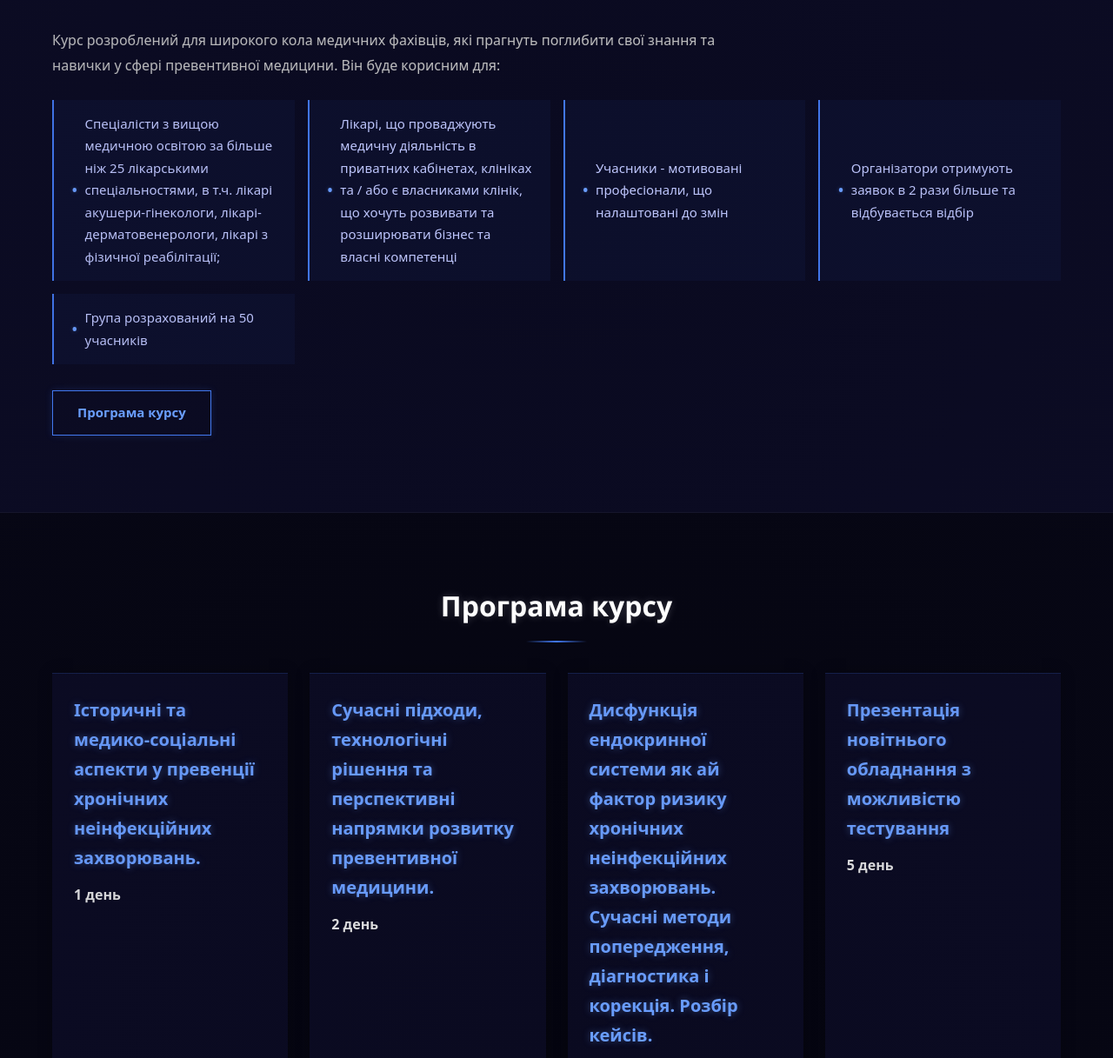
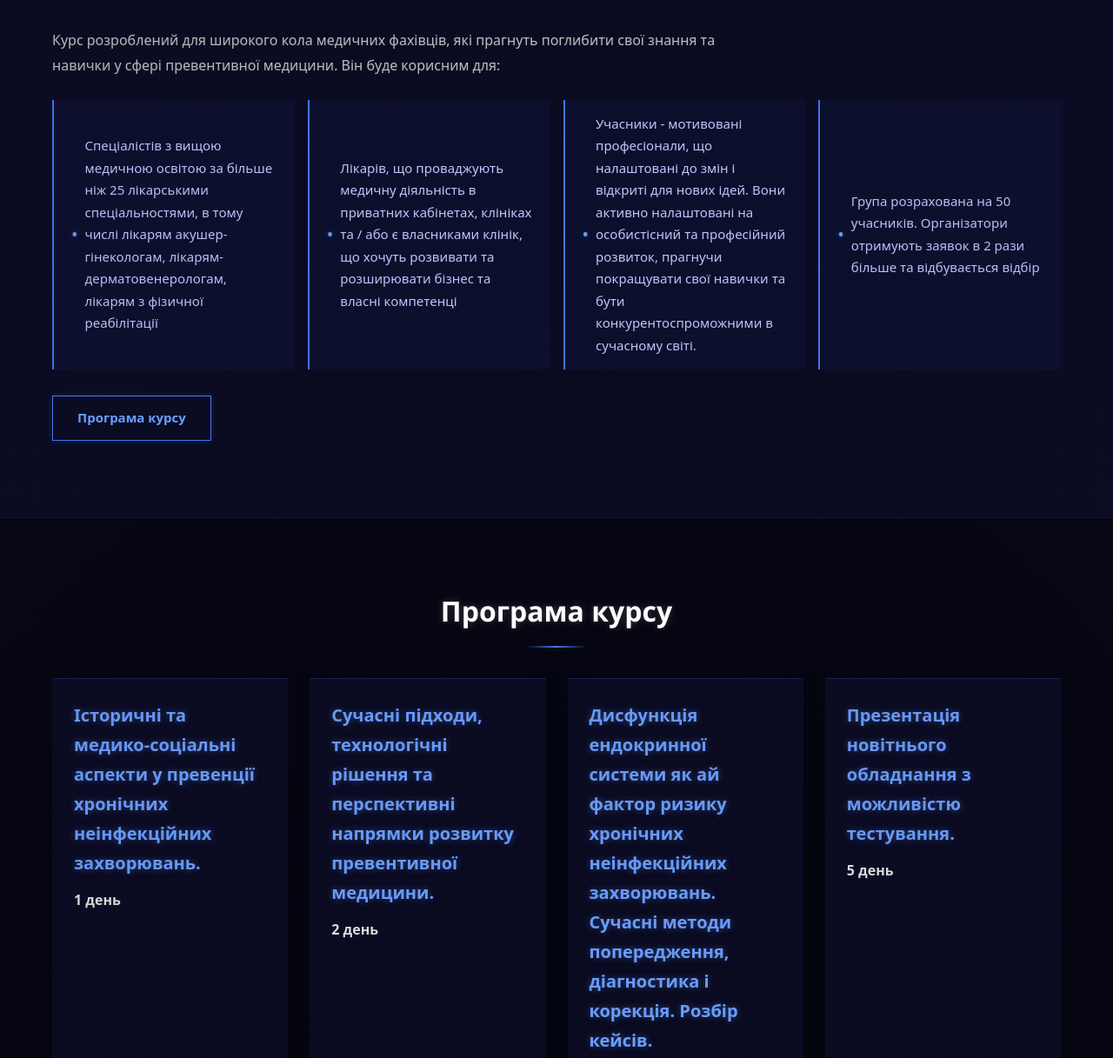
Before and after one commit to pershiyderzhavniykurs/medsys.com, a plain HTML site: page index.html in a window 1280 px wide. Shown: the part 1505-2722 px from the top of the page at 87% size. Drawn offline with Linux system fonts and the light colour scheme; a web font is replaced by a local one.

Commit message:
Update index.html

```diff
--- a/index.html
+++ b/index.html
@@ -67,11 +67,10 @@
           Курс розроблений для широкого кола медичних фахівців, які прагнуть поглибити свої знання та навички у сфері превентивної медицини. Він буде корисним для:
         </p>
         <ul class="audience-list">
-          <li>Спеціалісти з вищою медичною освітою за більше ніж 25 лікарськими спеціальностями, в т.ч. лікарі акушери-гінекологи, лікарі-дерматовенерологи, лікарі з фізичної реабілітації;</li>
-          <li>Лікарі, що проваджують медичну діяльність в приватних кабінетах, клініках та / або є власниками клінік, що хочуть розвивати та розширювати бізнес та власні компетенці</li>
-          <li>Учасники - мотивовані професіонали, що налаштовані до змін</li>
-          <li>Організатори отримують заявок в 2 рази більше та відбувається відбір</li>
-          <li>Група розрахований на 50 учасників </li>
+          <li>Спеціалістів з вищою медичною освітою за більше ніж 25 лікарськими спеціальностями, в тому числі лікарям акушер-гінекологам, лікарям-дерматовенерологам, лікарям з фізичної реабілітації</li>
+          <li>Лікарів, що проваджують медичну діяльність в приватних кабінетах, клініках та / або є власниками клінік, що хочуть розвивати та розширювати бізнес та власні компетенці</li>
+          <li>Учасники - мотивовані професіонали, що налаштовані до змін і відкриті для нових ідей. Вони активно налаштовані на особистісний та професійний розвиток, прагнучи покращувати свої навички та бути конкурентоспроможними в сучасному світі.</li>
+          <li>Група розрахованa на 50 учасників. Організатори отримують заявок в 2 рази більше та відбувається відбір</li>
 
         </ul>
         <a href="#program" class="button secondary-button">Програма курсу</a>
@@ -95,7 +94,7 @@
             <b>3-4 день</b>
           </div>
 <div class="program-item">
-    <h3>Презентація новітнього обладнання з можливістю тестування</h3>
+    <h3>Презентація новітнього обладнання з можливістю тестування.</h3>
     <b>5 день</b>
   </div>
   <div class="program-item">
@@ -107,7 +106,7 @@
     <b>7 день</b>
   </div>
   <div class="program-item">
-    <h3>Профілактика  серцево-судинних захворю- вань,  додаткові ризики, їх діагностика і корекція. Розбір кейсів.</h3>
+    <h3>Профілактика  серцево-судинних захворювань,  додаткові ризики, їх діагностика і корекція. Розбір кейсів.</h3>
     <b>8 день</b>
   </div>
   <div class="program-item">
@@ -137,7 +136,7 @@
         НУОЗ імені П.Л. Шупика, засновник
         Medical System та БФ Дій для України
         амбасадор College of Naturopathic
-        Medicine (UK).</p>
+        Medicine (UK)</p>
   </div>
 </div>
 <div>
@@ -167,13 +166,14 @@
 
     <div class="partner-card">
       <a href="`https://www.instagram.com/tiva_pharm?igsh=MTM5NGk0cHNqNmpzOA==">
+      <img src="img/images.png" alt="Логотип партнера 2" class="partner-logo"></a>
       <img src="img/1747209079_I7ceoP.webp" alt="Логотип партнера 2" class="partner-logo"></a>
       <h3>Tiva Pharm </h3>
 
     </div>
     <div class="partner-card">
       <a href="https://www.biopell.com.ua/">
-      <img src="img/images.png" alt="Логотип партнера 2" class="partner-logo"></a>
+      <img src="img/1747209079_I7ceoP.webp" alt="Логотип партнера 2" class="partner-logo"></a>
       <h3>Biopell Medical </h3>
 
     </div>
@@ -231,4 +231,5 @@ https://www.instagram.com/dr.anna_shevchuk?igsh=Mjl0Y2d6NGxnNzVt&utm_source=qr"
 
 <script src="script.js"></script>
 </body>
+
 </html>
```
